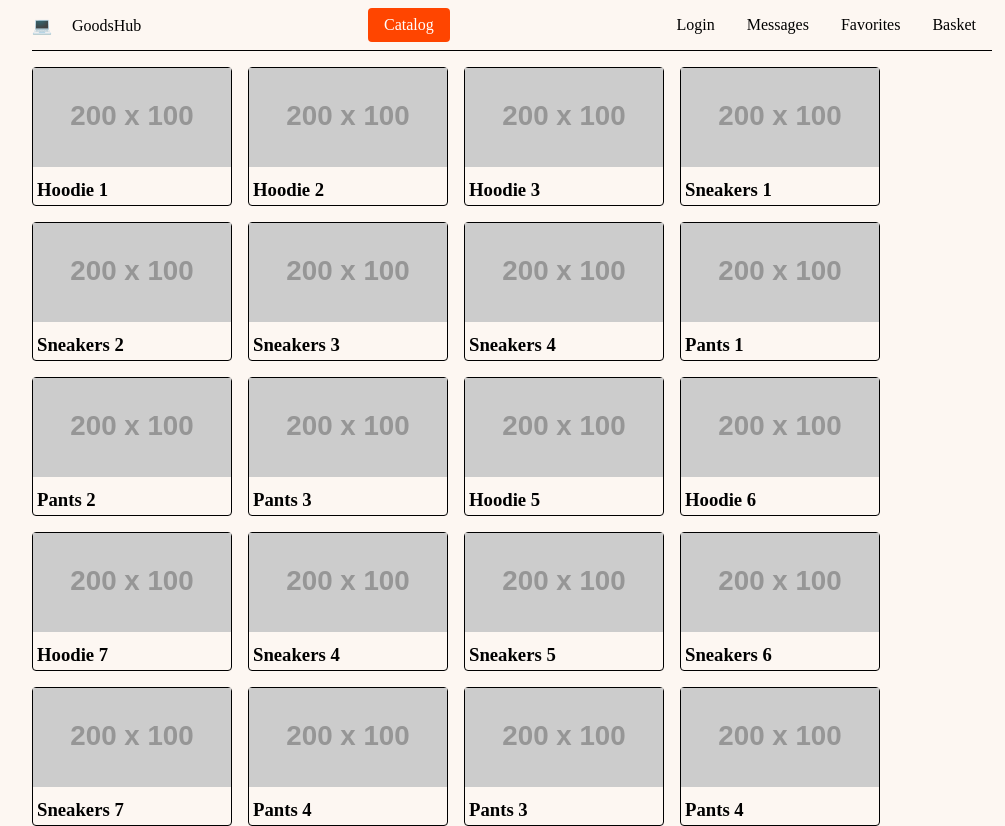
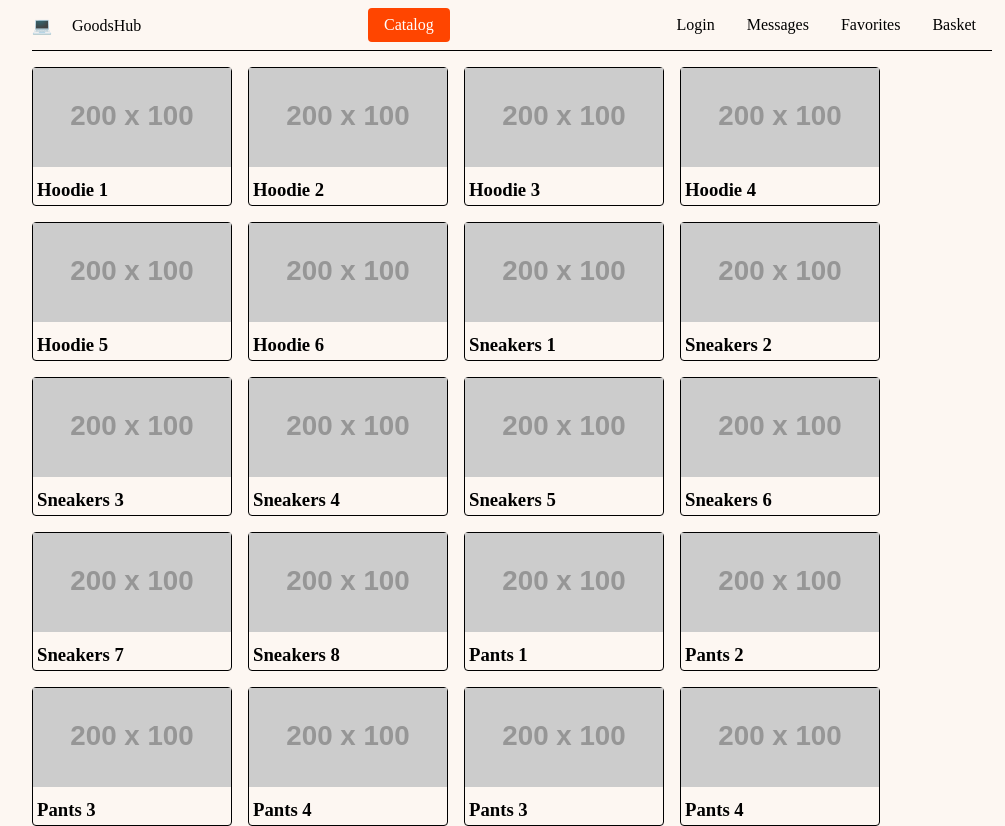
Before and after one commit to VladymyrBolgov/goodshub, a React (Create React App) app: page /catalog in a window 1280 px wide. Shown: the whole page, without its empty margins (128-1133 px from the left). Built offline with nearby package versions, Linux system fonts and the light colour scheme.

Commit message:
правки

```diff
--- a/src/fakeAPI.js
+++ b/src/fakeAPI.js
@@ -2,21 +2,20 @@ const products = [
     { id: "h-1", name: "Hoodie 1" },
     { id: "h-2", name: "Hoodie 2" },
     { id: "h-3", name: "Hoodie 3" },
+    { id: "h-4", name: "Hoodie 4" },
+    { id: "h-5", name: "Hoodie 5" },
+    { id: "h-6", name: "Hoodie 6" },
     { id: "s-1", name: "Sneakers 1" },
     { id: "s-2", name: "Sneakers 2" },
     { id: "s-3", name: "Sneakers 3" },
     { id: "s-4", name: "Sneakers 4" },
-    { id: "p-1", name: "Pants 1" },
-    { id: "p-2", name: "Pants 2" },
-  { id: "p-3", name: "Pants 3" },
-
-    { id: "h-5", name: "Hoodie 5" },
-    { id: "h-6", name: "Hoodie 6" },
-    { id: "h-7", name: "Hoodie 7" },
-    { id: "s-4", name: "Sneakers 4" },
     { id: "s-5", name: "Sneakers 5" },
     { id: "s-6", name: "Sneakers 6" },
     { id: "s-7", name: "Sneakers 7" },
+    { id: "s-8", name: "Sneakers 8" },
+    { id: "p-1", name: "Pants 1" },
+    { id: "p-2", name: "Pants 2" },
+    { id: "p-3", name: "Pants 3" },
     { id: "p-4", name: "Pants 4" },
     { id: "p-5", name: "Pants 3" },
     { id: "p-6", name: "Pants 4" }
```
Also changed, not shown: src/pages/Catalog/Catalog.jsx (+0 -24 lines).
